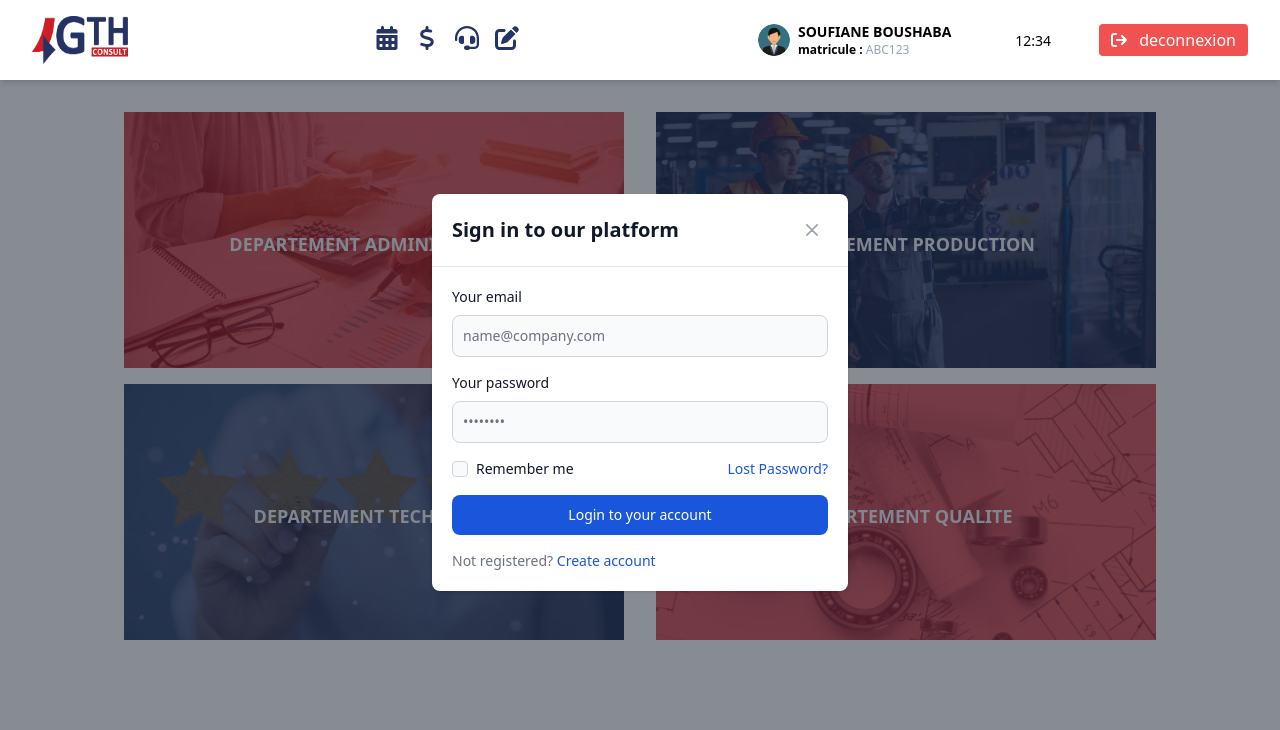
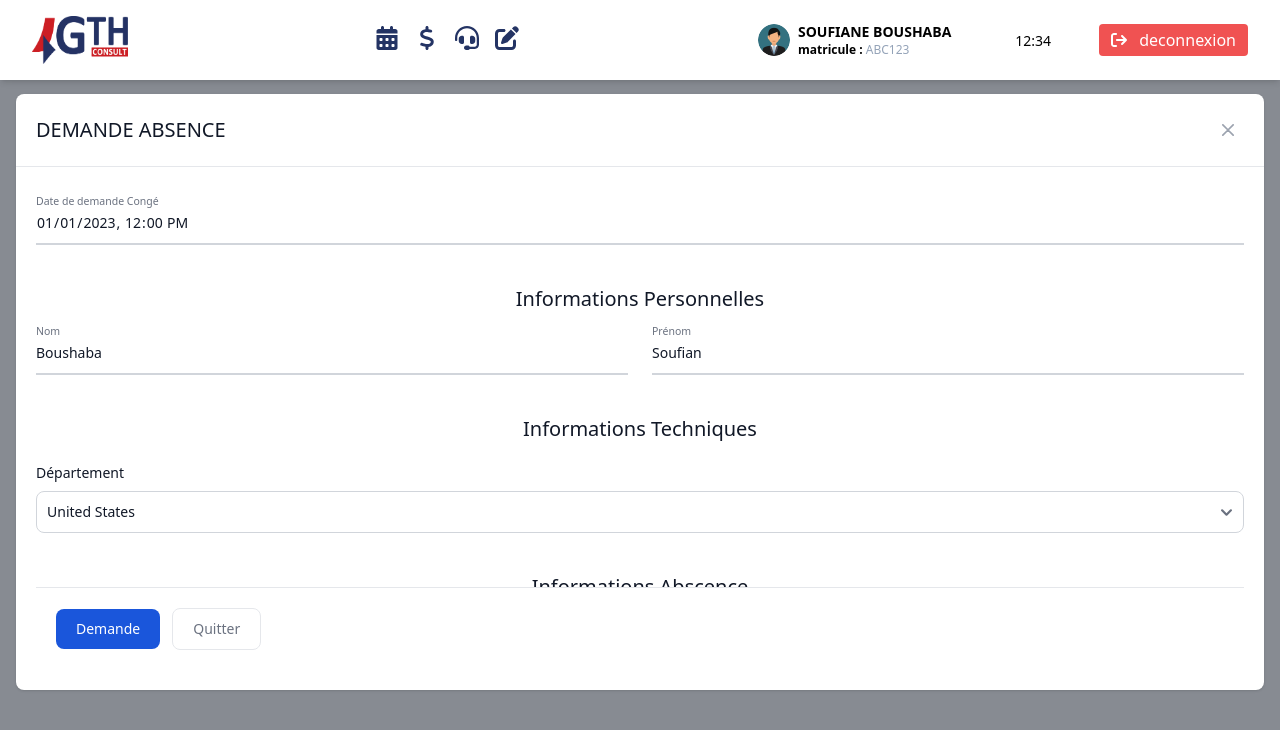
Before and after one commit to RabieImghi/INTRANET, a Vue app: page / in a window 1280 px wide. Both pictures are taken after a click on the icon 506 px from the left and 38 px from the top of the page. Shown: the top 730 px of the page. Built offline with nearby package versions, Linux system fonts and the light colour scheme.

Commit message:
termene la page demande abscence

```diff
--- a/src/App.vue
+++ b/src/App.vue
@@ -10,7 +10,7 @@
           <span class="mx-2  "><font-awesome-icon class="w-6 h-6 text-custom-icon"  :icon="['fas', 'calendar-days']" /></span>
           <span class="mx-2 "><font-awesome-icon  class="w-6 h-6 text-custom-icon" :icon="['fas', 'dollar-sign']" /></span>
           <span class="mx-2 "><font-awesome-icon  class="w-6 h-6 text-custom-icon" :icon="['fas', 'headset']" /></span>
-          <span class="mx-2 " data-modal-target="authentication-modal" data-modal-toggle="authentication-modal" ><font-awesome-icon  class="w-6 h-6 text-custom-icon" :icon="['fas', 'pen-to-square']" /></span>
+          <span class="mx-2 " data-modal-target="extralarge-modal" data-modal-toggle="extralarge-modal" ><font-awesome-icon  class="w-6 h-6 text-custom-icon" :icon="['fas', 'pen-to-square']" /></span>
         </div>
       <div class="flex justify-between items-center">
        <div class="flex items-center">
--- a/src/components/componentModal/AppModal.vue
+++ b/src/components/componentModal/AppModal.vue
@@ -1,52 +1,119 @@
 <template>
-  <div id="authentication-modal" tabindex="-1" aria-hidden="true" class="hidden overflow-y-auto overflow-x-hidden fixed top-0 right-0 left-0 z-50 justify-center items-center w-full md:inset-0 h-[calc(100%-1rem)] max-h-full">
-    <div class="relative p-4 w-full max-w-md max-h-full">
-        <!-- Modal content -->
-        <div class="relative bg-white rounded-lg shadow dark:bg-gray-700">
-            <!-- Modal header -->
+  <div id="extralarge-modal" tabindex="-1" class="fixed top-0 left-0 right-0 z-50 hidden w-full p-4 overflow-x-hidden md:inset-0 h-[calc(100%-1rem)]">
+    <div class="relative w-full max-w-7xl max-h-full">
+        <div class="DEMANDE_ABSENCE relative bg-white rounded-lg shadow dark:bg-gray-700">
             <div class="flex items-center justify-between p-4 md:p-5 border-b rounded-t dark:border-gray-600">
-                <h3 class="text-xl font-semibold text-gray-900 dark:text-white">
-                    Sign in to our platform
+                <h3 class="text-xl font-medium text-gray-900 dark:text-white">
+                    DEMANDE ABSENCE
                 </h3>
-                <button type="button" class="end-2.5 text-gray-400 bg-transparent hover:bg-gray-200 hover:text-gray-900 rounded-lg text-sm w-8 h-8 ms-auto inline-flex justify-center items-center dark:hover:bg-gray-600 dark:hover:text-white" data-modal-hide="authentication-modal">
+                <button type="button" class="text-gray-400 bg-transparent hover:bg-gray-200 hover:text-gray-900 rounded-lg text-sm w-8 h-8 ms-auto inline-flex justify-center items-center dark:hover:bg-gray-600 dark:hover:text-white" data-modal-hide="extralarge-modal">
                     <svg class="w-3 h-3" aria-hidden="true" xmlns="http://www.w3.org/2000/svg" fill="none" viewBox="0 0 14 14">
                         <path stroke="currentColor" stroke-linecap="round" stroke-linejoin="round" stroke-width="2" d="m1 1 6 6m0 0 6 6M7 7l6-6M7 7l-6 6"/>
                     </svg>
                     <span class="sr-only">Close modal</span>
                 </button>
             </div>
-            <!-- Modal body -->
-            <div class="p-4 md:p-5">
-                <form class="space-y-4" action="#">
-                    <div>
-                        <label for="email" class="block mb-2 text-sm font-medium text-gray-900 dark:text-white">Your email</label>
-                        <input type="email" name="email" id="email" class="bg-gray-50 border border-gray-300 text-gray-900 text-sm rounded-lg focus:ring-blue-500 focus:border-blue-500 block w-full p-2.5 dark:bg-gray-600 dark:border-gray-500 dark:placeholder-gray-400 dark:text-white" placeholder="name@company.com" required>
+            <div class="p-4 md:p-5 space-y-4">
+                <form class=" mx-auto">
+                    <div class="DEMANDE_ABSENCE_SCROOL pt-4">
+                    <div class="relative z-0 w-full mb-5 group">
+                        <input type="datetime-local" value="2023-01-01T12:00" disabled name="date_demand_abscence" id="date_demand_abscence" class="block py-2.5 px-0 w-full text-sm text-gray-900 bg-transparent border-0 border-b-2 border-gray-300 appearance-none dark:text-white dark:border-gray-600 dark:focus:border-blue-500 focus:outline-none focus:ring-0 focus:border-blue-600 peer" placeholder=" " required />
+                        <label for="floating_email" class="peer-focus:font-medium absolute text-sm text-gray-500 dark:text-gray-400 duration-300 transform -translate-y-6 scale-75 top-3 -z-10 origin-[0] peer-focus:start-0 rtl:peer-focus:translate-x-1/4 rtl:peer-focus:left-auto peer-focus:text-blue-600 peer-focus:dark:text-blue-500 peer-placeholder-shown:scale-100 peer-placeholder-shown:translate-y-0 peer-focus:scale-75 peer-focus:-translate-y-6">Date de demande Congé</label>
                     </div>
-                    <div>
-                        <label for="password" class="block mb-2 text-sm font-medium text-gray-900 dark:text-white">Your password</label>
-                        <input type="password" name="password" id="password" placeholder="••••••••" class="bg-gray-50 border border-gray-300 text-gray-900 text-sm rounded-lg focus:ring-blue-500 focus:border-blue-500 block w-full p-2.5 dark:bg-gray-600 dark:border-gray-500 dark:placeholder-gray-400 dark:text-white" required>
+                    <div class="flex items-center justify-center p-1 md:p-5 rounded-t dark:border-gray-600">
+                        <h4 class="text-xl font-medium text-gray-900 dark:text-white">
+                            Informations Personnelles
+                        </h4>
                     </div>
-                    <div class="flex justify-between">
-                        <div class="flex items-start">
-                            <div class="flex items-center h-5">
-                                <input id="remember" type="checkbox" value="" class="w-4 h-4 border border-gray-300 rounded bg-gray-50 focus:ring-3 focus:ring-blue-300 dark:bg-gray-600 dark:border-gray-500 dark:focus:ring-blue-600 dark:ring-offset-gray-800 dark:focus:ring-offset-gray-800" required>
-                            </div>
-                            <label for="remember" class="ms-2 text-sm font-medium text-gray-900 dark:text-gray-300">Remember me</label>
+                    <div class="grid md:grid-cols-2 md:gap-6">
+                        <div class="relative z-0 w-full mb-5 group">
+                            <input type="text" name="nom" disabled value="Boushaba" id="nom" class="block py-2.5 px-0 w-full text-sm text-gray-900 bg-transparent border-0 border-b-2 border-gray-300 appearance-none dark:text-white dark:border-gray-600 dark:focus:border-blue-500 focus:outline-none focus:ring-0 focus:border-blue-600 peer" placeholder=" " required />
+                            <label for="nom" class="peer-focus:font-medium absolute text-sm text-gray-500 dark:text-gray-400 duration-300 transform -translate-y-6 scale-75 top-3 -z-10 origin-[0] peer-focus:start-0 rtl:peer-focus:translate-x-1/4 peer-focus:text-blue-600 peer-focus:dark:text-blue-500 peer-placeholder-shown:scale-100 peer-placeholder-shown:translate-y-0 peer-focus:scale-75 peer-focus:-translate-y-6">Nom</label>
                         </div>
-                        <a href="#" class="text-sm text-blue-700 hover:underline dark:text-blue-500">Lost Password?</a>
+                        <div class="relative z-0 w-full mb-5 group">
+                            <input type="text" name="prenom" disabled value="Soufian"  id="prenom" class="block py-2.5 px-0 w-full text-sm text-gray-900 bg-transparent border-0 border-b-2 border-gray-300 appearance-none dark:text-white dark:border-gray-600 dark:focus:border-blue-500 focus:outline-none focus:ring-0 focus:border-blue-600 peer" placeholder=" " required />
+                            <label for="prenom" class="peer-focus:font-medium absolute text-sm text-gray-500 dark:text-gray-400 duration-300 transform -translate-y-6 scale-75 top-3 -z-10 origin-[0] peer-focus:start-0 rtl:peer-focus:translate-x-1/4 peer-focus:text-blue-600 peer-focus:dark:text-blue-500 peer-placeholder-shown:scale-100 peer-placeholder-shown:translate-y-0 peer-focus:scale-75 peer-focus:-translate-y-6">Prénom</label>
+                        </div>
                     </div>
-                    <button type="submit" class="w-full text-white bg-blue-700 hover:bg-blue-800 focus:ring-4 focus:outline-none focus:ring-blue-300 font-medium rounded-lg text-sm px-5 py-2.5 text-center dark:bg-blue-600 dark:hover:bg-blue-700 dark:focus:ring-blue-800">Login to your account</button>
-                    <div class="text-sm font-medium text-gray-500 dark:text-gray-300">
-                        Not registered? <a href="#" class="text-blue-700 hover:underline dark:text-blue-500">Create account</a>
+                    <div class="flex items-center justify-center p-1 md:p-5 rounded-t dark:border-gray-600">
+                        <h4 class="text-xl font-medium text-gray-900 dark:text-white">
+                            Informations Techniques
+                        </h4>
+                    </div>
+                    <div class="relative z-0 w-full mb-5 group">
+                        <label for="departement" class="block mb-2 text-sm font-medium text-gray-900 dark:text-white">Département</label>
+                        <select id="departement" class=" border border-gray-300 text-gray-900 text-sm rounded-lg focus:ring-blue-500 focus:border-blue-500 block w-full p-2.5 dark:bg-gray-700 dark:border-gray-600 dark:placeholder-gray-400 dark:text-white dark:focus:ring-blue-500 dark:focus:border-blue-500">
+                            <option>United States</option>
+                            <option>Canada</option>
+                            <option>France</option>
+                            <option>Germany</option>
+                        </select>
+                    </div>
+                    <div class="flex items-center justify-center p-1 md:p-5 rounded-t dark:border-gray-600">
+                        <h4 class="text-xl font-medium text-gray-900 dark:text-white">
+                            Informations Abscence
+                        </h4>
+                    </div>
+                    <div class="relative z-0 w-full mb-5 group">
+                        <label for="type_absence" class="block mb-2 text-sm font-medium text-gray-900 dark:text-white">Type d'absence</label>
+                        <select id="type_absence" class=" border border-gray-300 text-gray-900 text-sm rounded-lg focus:ring-blue-500 focus:border-blue-500 block w-full p-2.5 dark:bg-gray-700 dark:border-gray-600 dark:placeholder-gray-400 dark:text-white dark:focus:ring-blue-500 dark:focus:border-blue-500">
+                            <option>United States</option>
+                            <option>Canada</option>
+                            <option>France</option>
+                            <option>Germany</option>
+                        </select>
+                    </div>
+                    <div class="relative z-0 w-full mb-5 group">
+                        <input type="text" name="Motif" id="Motif" class="block py-2.5 px-0 w-full text-sm text-gray-900 bg-transparent border-0 border-b-2 border-gray-300 appearance-none dark:text-white dark:border-gray-600 dark:focus:border-blue-500 focus:outline-none focus:ring-0 focus:border-blue-600 peer" placeholder=" " required />
+                        <label for="Motif" class="peer-focus:font-medium absolute text-sm text-gray-500 dark:text-gray-400 duration-300 transform -translate-y-6 scale-75 top-3 -z-10 origin-[0] peer-focus:start-0 rtl:peer-focus:translate-x-1/4 peer-focus:text-blue-600 peer-focus:dark:text-blue-500 peer-placeholder-shown:scale-100 peer-placeholder-shown:translate-y-0 peer-focus:scale-75 peer-focus:-translate-y-6">Motif</label>
+                    </div>
+                    <div class="relative z-0 w-full mb-5 group">
+                        <label class="block mb-2 text-sm font-medium text-gray-900 dark:text-white" for="Document_preuve">Document preuve</label>
+                        <input class="block w-full text-sm text-gray-900 border border-gray-300 rounded-lg cursor-pointer bg-gray-50 dark:text-gray-400 focus:outline-none dark:bg-gray-700 dark:border-gray-600 dark:placeholder-gray-400" aria-describedby="user_avatar_help" id="Document_preuve" name="Document_preuve" type="file">
+                    </div>
+                    <div class="grid md:grid-cols-2 md:gap-6">
+                        <div class="relative z-0 w-full mb-5 group">
+                            <input type="datetime-local"  name="Sortir" id="Sortir" class="block py-2.5 px-0 w-full text-sm text-gray-900 bg-transparent border-0 border-b-2 border-gray-300 appearance-none dark:text-white dark:border-gray-600 dark:focus:border-blue-500 focus:outline-none focus:ring-0 focus:border-blue-600 peer" placeholder=" " required />
+                            <label for="Sortir" class="peer-focus:font-medium absolute text-sm text-gray-500 dark:text-gray-400 duration-300 transform -translate-y-6 scale-75 top-3 -z-10 origin-[0] peer-focus:start-0 rtl:peer-focus:translate-x-1/4 rtl:peer-focus:left-auto peer-focus:text-blue-600 peer-focus:dark:text-blue-500 peer-placeholder-shown:scale-100 peer-placeholder-shown:translate-y-0 peer-focus:scale-75 peer-focus:-translate-y-6">Sortir</label>
+                        </div>
+                        <div class="relative z-0 w-full mb-5 group">
+                            <input type="datetime-local"  name="Reprise" id="Reprise" class="block py-2.5 px-0 w-full text-sm text-gray-900 bg-transparent border-0 border-b-2 border-gray-300 appearance-none dark:text-white dark:border-gray-600 dark:focus:border-blue-500 focus:outline-none focus:ring-0 focus:border-blue-600 peer" placeholder=" " required />
+                            <label for="Reprise" class="peer-focus:font-medium absolute text-sm text-gray-500 dark:text-gray-400 duration-300 transform -translate-y-6 scale-75 top-3 -z-10 origin-[0] peer-focus:start-0 rtl:peer-focus:translate-x-1/4 rtl:peer-focus:left-auto peer-focus:text-blue-600 peer-focus:dark:text-blue-500 peer-placeholder-shown:scale-100 peer-placeholder-shown:translate-y-0 peer-focus:scale-75 peer-focus:-translate-y-6">Reprise</label>
+                        </div>
+                    </div>
+                    <div class="grid md:grid-cols-2 md:gap-6">
+                        <div class="relative z-0 w-full mb-5 group">
+                            <input type="text" name="Nomber_de_Jours" disabled id="Nomber_de_Jours" class="block py-2.5 px-0 w-full text-sm text-gray-900 bg-transparent border-0 border-b-2 border-gray-300 appearance-none dark:text-white dark:border-gray-600 dark:focus:border-blue-500 focus:outline-none focus:ring-0 focus:border-blue-600 peer" placeholder=" " required />
+                            <label for="Nomber_de_Jours" class="peer-focus:font-medium absolute text-sm text-gray-500 dark:text-gray-400 duration-300 transform -translate-y-6 scale-75 top-3 -z-10 origin-[0] peer-focus:start-0 rtl:peer-focus:translate-x-1/4 peer-focus:text-blue-600 peer-focus:dark:text-blue-500 peer-placeholder-shown:scale-100 peer-placeholder-shown:translate-y-0 peer-focus:scale-75 peer-focus:-translate-y-6">Nomber de Jours</label>
+                        </div>
+                        <div class="relative z-0 w-full mb-5 group">
+                            <input type="text" name="Nomber_de_Jours_Ouvrables" disabled id="Nomber_de_Jours_Ouvrables" class="block py-2.5 px-0 w-full text-sm text-gray-900 bg-transparent border-0 border-b-2 border-gray-300 appearance-none dark:text-white dark:border-gray-600 dark:focus:border-blue-500 focus:outline-none focus:ring-0 focus:border-blue-600 peer" placeholder=" " required />
+                            <label for="Nomber_de_Jours_Ouvrables" class="peer-focus:font-medium absolute text-sm text-gray-500 dark:text-gray-400 duration-300 transform -translate-y-6 scale-75 top-3 -z-10 origin-[0] peer-focus:start-0 rtl:peer-focus:translate-x-1/4 peer-focus:text-blue-600 peer-focus:dark:text-blue-500 peer-placeholder-shown:scale-100 peer-placeholder-shown:translate-y-0 peer-focus:scale-75 peer-focus:-translate-y-6">Nomber de Jours Ouvrables</label>
+                        </div>
+                    </div>
+                </div>
+                    <div class="flex items-center p-4 md:p-5 space-x-3 rtl:space-x-reverse border-t border-gray-200 rounded-b dark:border-gray-600">
+                        <button type="submit" class="text-white bg-blue-700 hover:bg-blue-800 focus:ring-4 focus:outline-none focus:ring-blue-300 font-medium rounded-lg text-sm w-full sm:w-auto px-5 py-2.5 text-center dark:bg-blue-600 dark:hover:bg-blue-700 dark:focus:ring-blue-800">Demande</button>
+                        <button data-modal-hide="extralarge-modal" type="button" class="ms-3 text-gray-500 bg-white hover:bg-gray-100 focus:ring-4 focus:outline-none focus:ring-gray-200 rounded-lg border border-gray-200 text-sm font-medium px-5 py-2.5 hover:text-gray-900 focus:z-10 dark:bg-gray-700 dark:text-gray-300 dark:border-gray-500 dark:hover:text-white dark:hover:bg-gray-600 dark:focus:ring-gray-600">Quitter</button>
                     </div>
                 </form>
             </div>
+
         </div>
     </div>
-  </div>
+</div>
 </template>
 <script>
 export default {
   name: 'AppModal',
 }
 </script>
+<style>
+.DEMANDE_ABSENCE_SCROOL{
+    height: 50vh !important;
+    overflow-y : scroll;
+}
+.DEMANDE_ABSENCE_SCROOL::-webkit-scrollbar {
+  display: none;
+}
+</style>
```
